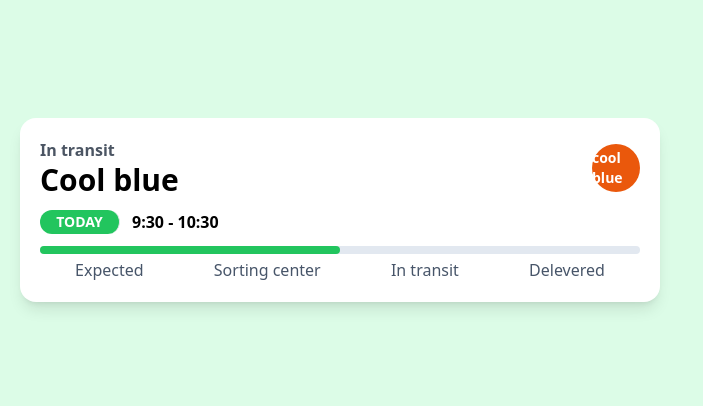
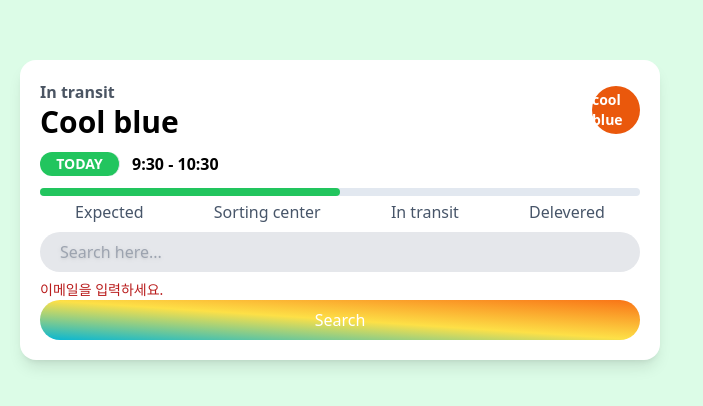
Before and after one commit to manonkim2/next_app, a Next.js app: page / in a window 1280 px wide. Shown: the part 190-596 px from the top of the page, without its empty margins (0-703 px from the left). Built offline with nearby package versions, Linux system fonts and the light colour scheme.

Commit message:
[style] form modifiers

```diff
--- a/app/page.tsx
+++ b/app/page.tsx
@@ -1,30 +1,30 @@
 export default function Home() {
   return (
-    <main className="bg-gray-300 h-screen flex items-center p-5 dark:bg-slate-800 sm:bg-red-200 md:bg-green-100">
-      <div className="bg-white shadow-lg p-5 rounded-2xl w-full max-w-screen-sm dark:bg-gray-700">
-        <div className="flex justify-between items-center dark:text-white">
+    <main className="flex h-screen items-center bg-gray-300 p-5 sm:bg-red-200 md:bg-green-100 dark:bg-slate-800">
+      <div className="w-full max-w-screen-sm rounded-2xl bg-white p-5 shadow-lg dark:bg-gray-700">
+        <div className="flex items-center justify-between dark:text-white">
           <div className="flex flex-col">
-            <span className="text-gray-600 font-semibold">In transit</span>
+            <span className="font-semibold text-gray-600">In transit</span>
             <span className="text-3xl font-bold">Cool blue</span>
           </div>
-          <span className="bg-orange-600 rounded-full size-12 flex justify-center items-center">
-            <text className="text-white font-bold text-sm">cool blue</text>
+          <span className="flex size-12 items-center justify-center rounded-full bg-orange-600">
+            <text className="text-sm font-bold text-white">cool blue</text>
           </span>
         </div>
 
-        <div className="flex gap-3 pt-3 pb-3">
-          <span className="bg-green-500 w-20 border-r rounded-xl flex justify-center items-center hover:bg-slate-500">
-            <text className="text-sm text-white font-bold ">TODAY</text>
+        <div className="flex gap-3 pb-3 pt-3">
+          <span className="flex w-20 items-center justify-center rounded-xl border-r bg-green-500 hover:bg-slate-500">
+            <text className="text-sm font-bold text-white">TODAY</text>
           </span>
           <text className="text-md font-bold dark:text-white">
             9:30 - 10:30
           </text>
         </div>
 
-        <div>
+        <div className="pb-2">
           <div className="relative">
-            <div className="bg-slate-200 w-full h-2 rounded-md absolute" />
-            <div className="bg-green-500 w-1/2 h-2 rounded-md absolute" />
+            <div className="absolute h-2 w-full rounded-md bg-slate-200" />
+            <div className="absolute h-2 w-1/2 rounded-md bg-green-500" />
           </div>
           <div className="flex justify-around pt-3">
             <text className="text-slate-600">Expected</text>
@@ -33,7 +33,20 @@
             <text className="text-slate-600">Delevered</text>
           </div>
         </div>
+
+        <input
+          className="peer mb-2 h-10 w-full rounded-full bg-gray-200 pl-5 ring ring-transparent transition-shadow placeholder:drop-shadow focus:ring-green-500 focus:ring-offset-2 invalid:focus:ring-red-500"
+          required
+          type="email"
+          placeholder="Search here..."
+        />
+        <span className="hidden text-sm text-red-700 peer-invalid:block">
+          이메일을 입력하세요.
+        </span>
+        <button className="w-full rounded-full bg-gradient-to-tr from-cyan-500 via-yellow-300 to-orange-500 py-2 text-white peer-invalid:bg-orange-700">
+          Search
+        </button>
       </div>
     </main>
-  );
+  )
 }
```
